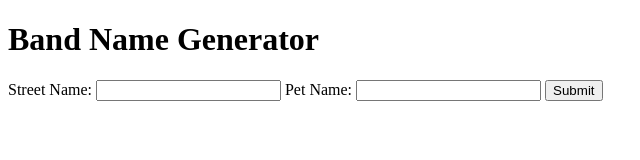
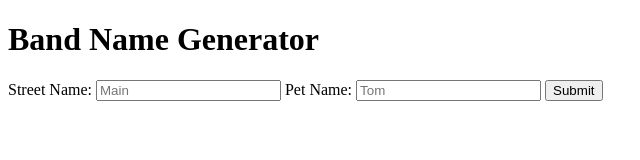
Before and after one commit to Kagekitsu/middleware, a website: page public/index.html in a window 1280 px wide. Shown: the full height of the page, 0-640 px from the left. Drawn offline with Linux system fonts and the light colour scheme.

Commit message:
use morgan for index2.js

```diff
--- a/index2.js
+++ b/index2.js
@@ -1,7 +1,10 @@
 import express from "express";
+import morgan from "morgan";
 
 const app = express();
 const port = 3000;
+
+app.use(morgan("tiny"))
 
 app.get("/", (req, res) => {
   res.send("Hello");
--- a/public/index.html
+++ b/public/index.html
@@ -11,9 +11,9 @@
   <h1>Band Name Generator</h1>
   <form action="/submit" method="POST">
     <label for="street">Street Name:</label>
-    <input type="text" name="street" required>
+    <input type="text" name="street" placeholder="Main" required>
     <label for="pet">Pet Name:</label>
-    <input type="text" name="pet"  value=""required>
+    <input type="text" name="pet"  placeholder="Tom" required>
     <input type="submit" value="Submit">
   </form>
 </body>
```
Also changed, not shown: index1.js (+14 -0 lines).
